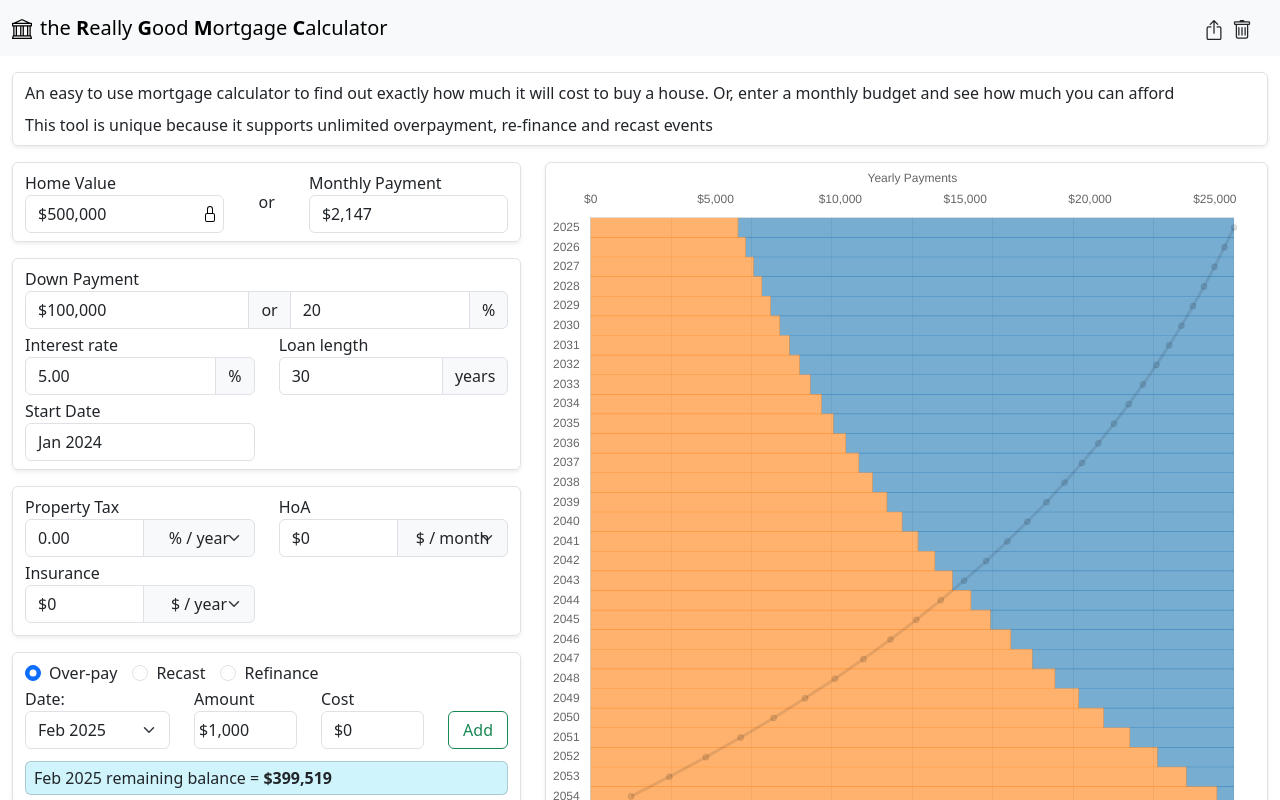
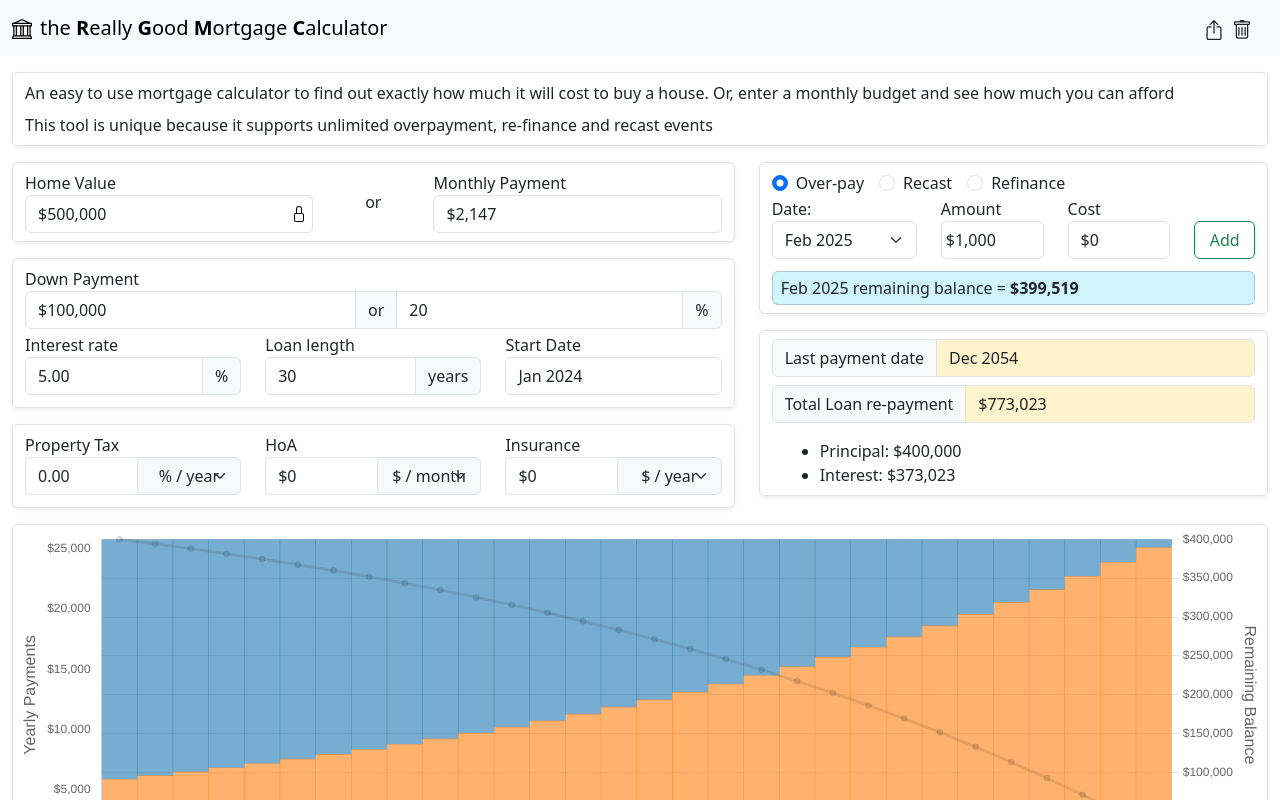
Before and after one commit to 28raining/trgmc, a React (Vite) app: page / in a window 1280 px wide. Shown: the top 800 px of the page. Built offline with nearby package versions, Linux system fonts and the light colour scheme.

Commit message:
making UI improvements after feedback

```diff
--- a/src/App.css
+++ /dev/null
@@ -1,9 +0,0 @@
-html {
-  font-size: 16px;
-  background-color: rgba(250, 250, 250, 1);
-}
-
-.custom-tooltip {
-  --bs-tooltip-bg: var(--bd-violet-bg);
-  --bs-tooltip-color: var(--bs-white);
-}
--- a/src/App.jsx
+++ b/src/App.jsx
@@ -1,5 +1,4 @@
 import { useState } from "react";
-import "./App.css";
 // import { PlusCircle } from "react-bootstrap-icons";
 import LoanForm from "./LoanForm.jsx";
 import { loanMaths, isNumber } from "./loanMaths.js";
@@ -398,8 +397,12 @@ function App() {
           </div>
         </div>
         <div className="row">
+          <div className="col-md-7 col-12">
+            <LoanForm displayState={displayState} valid={valid} flash={flash} updateUserInput={(f, v) => updateUserInput(f, v)} />
+          </div>
           <div className="col-md-5 col-12">
-            <LoanForm displayState={displayState} valid={valid} flash={flash} updateUserInput={(f, v) => updateUserInput(f, v)} />
+            <div className="row">
+              <div className="col-12">
                 <EventsForm
                   loanMonths={loanRes["loanMonths"]}
                   loanEvent={loanEvent}
@@ -413,10 +416,15 @@ function App() {
                   }}
                   monthlyPaymentPerEvent={loanRes["monthlyPaymentPerEvent"]}
                 />
-
+              </div>
+              <div className=" col-12">
                 <LoanStats loanRes={loanRes} userInput={userInput} />
               </div>
-          <div className="col-md-7 col-12">
+            </div>
+          </div>
+        </div>
+        <div className="row">
+          <div className="col-12">
             <LoanPlot
               maxMonthly={Math.max(loanRes["monthlyPayment"])}
               loanRes={loanRes}
--- a/src/LoanForm.jsx
+++ b/src/LoanForm.jsx
@@ -65,6 +65,11 @@ function LoanForm({ displayState, flash, updateUserInput, valid }) {
       if (oldVal === "0" && isNumber(parsedNewVal)) {
         var noLeading0 = parseFloat(parsedNewVal).toString();
       } else noLeading0 = parsedNewVal;
+
+      if (newVal.slice(-1) === "." && noLeading0.slice(-1) !== ".") {
+        noLeading0 = `${noLeading0}.`;
+      }
+
       updateUserInput(name, noLeading0);
     }
   }
@@ -162,7 +167,7 @@ function LoanForm({ displayState, flash, updateUserInput, valid }) {
             </div>
           </div>
           <div className="row">
-            <div className="col-xl-6 col-12">
+            <div className="col-xl-4 col-12">
               <label>Interest rate</label>
               <div className="input-group mb-1">
                 <input
@@ -175,7 +180,7 @@ function LoanForm({ displayState, flash, updateUserInput, valid }) {
                 <span className="input-group-text">%</span>
               </div>
             </div>
-            <div className="col-xl-6 col-12">
+            <div className="col-xl-4 col-12">
               <label>Loan length</label>
               <div className="input-group mb-1">
                 <input
@@ -191,10 +196,8 @@ function LoanForm({ displayState, flash, updateUserInput, valid }) {
                 <span className="input-group-text">years</span>
               </div>
             </div>
-          </div>
 
-          <div className="row">
-            <div className="col-6">
+            <div className="col-4">
               <label>Start Date</label>
               <output type="text" className="form-control" value="may" onClick={() => setShow(true)}>
                 {new Intl.DateTimeFormat("en-US", startDateOptions).format(displayState["startDate"])}
@@ -232,10 +235,10 @@ function LoanForm({ displayState, flash, updateUserInput, valid }) {
         </div>
       </div>
 
-      <div className="row shadow-sm border rounded mb-3 py-2 mx-0">
+      <div className="row shadow-sm border rounded py-2 mx-0">
         <div className="col-12 px-0">
           <div className="row mx-0">
-            <div className="col-xl-6 col-12">
+            <div className="col-xl-4 col-12">
               <label>Property Tax</label>
               <div className="input-group mb-1">
                 <input
@@ -275,7 +278,7 @@ function LoanForm({ displayState, flash, updateUserInput, valid }) {
               </div>
             </div>
 
-            <div className="col-xl-6 col-12">
+            <div className="col-xl-4 col-12">
               <label>HoA</label>
               <div className="input-group mb-1">
                 <input
@@ -311,10 +314,8 @@ function LoanForm({ displayState, flash, updateUserInput, valid }) {
                 <ValidFbComp x={valid["hoa"]} />
               </div>
             </div>
-          </div>
 
-          <div className="row mx-0">
-            <div className="col-xl-6 col-12">
+            <div className="col-xl-4 col-12">
               <label>Insurance</label>
               <div className="input-group mb-1">
                 <input
--- a/src/LoanPlot.jsx
+++ b/src/LoanPlot.jsx
@@ -121,7 +121,7 @@ function LoanPlot({ maxMonthly, loanRes, loanMonths, propertyTax, hoa, insurance
         categoryPercentage: 1.0,
         borderWidth: 0,
         order: 3,
-        xAxisID: "x",
+        yAxisID: "y",
       },
       {
         type: "bar",
@@ -133,14 +133,14 @@ function LoanPlot({ maxMonthly, loanRes, loanMonths, propertyTax, hoa, insurance
         categoryPercentage: 1.0,
         borderWidth: 0,
         order: 2,
-        xAxisID: "x",
+        yAxisID: "y",
       },
       {
         type: "line",
         label: "Remaining Balance",
         data: remainingFiltered,
         order: 1,
-        xAxisID: "x1",
+        yAxisID: "y1",
       },
     ],
   };
@@ -159,18 +159,18 @@ function LoanPlot({ maxMonthly, loanRes, loanMonths, propertyTax, hoa, insurance
         categoryPercentage: 1.0,
         borderWidth: 0,
         order: 4 + i,
-        xAxisID: "x",
+        yAxisID: "y",
       });
     }
   });
 
   var options = {
-    indexAxis: "y",
+    indexAxis: "x",
     maintainAspectRatio: false,
     scales: {
-      x: {
+      y: {
         max: Math.round(maxMonthly),
-        position: "top",
+        position: "left",
         stacked: true,
         grid: { display: false },
         ticks: {
@@ -182,9 +182,16 @@ function LoanPlot({ maxMonthly, loanRes, loanMonths, propertyTax, hoa, insurance
             // return '$' + value;
           },
         },
-        title: { text: yTitle, display: true },
+        title: {
+          text: yTitle,
+          display: true,
+          font: {
+            size: 16,
+          },
+        },
       },
-      x1: {
+      y1: {
+        position: "right",
         ticks: {
           // minRotation: 20,
           // Include a dollar sign in the ticks
@@ -194,10 +201,16 @@ function LoanPlot({ maxMonthly, loanRes, loanMonths, propertyTax, hoa, insurance
             // return '$' + value;
           },
         },
-        title: { text: "Remaining Balance", display: true },
+        title: {
+          text: "Remaining Balance",
+          display: true,
+          font: {
+            size: 16,
+          },
+        },
       },
 
-      y: {
+      x: {
         stacked: true,
         grid: { display: false },
       },
@@ -224,7 +237,7 @@ function LoanPlot({ maxMonthly, loanRes, loanMonths, propertyTax, hoa, insurance
               label += ": ";
             }
             if (context.parsed.y !== null) {
-              label += new Intl.NumberFormat("en-US", { style: "currency", currency: "USD" }).format(context.parsed.x);
+              label += new Intl.NumberFormat("en-US", { style: "currency", currency: "USD" }).format(context.parsed.y);
             }
             return label;
           },
@@ -234,7 +247,7 @@ function LoanPlot({ maxMonthly, loanRes, loanMonths, propertyTax, hoa, insurance
   };
 
   return (
-    <div className="row shadow-sm border rounded mb-3 py-1 mx-0 px-1">
+    <div className="row shadow-sm border rounded mb-3 py-1 mx-0 px-1 mt-3">
       <div className="col-12 px-0">
         <div className="row mx-0">
           <div className="col-12 px-0">
--- a/src/LoanStats.jsx
+++ b/src/LoanStats.jsx
@@ -20,7 +20,7 @@ function LoanStats({ loanRes, userInput }) {
   const thereWereExtraPayments = totalTax > 0 || totalHoA > 0 || totalInsurance > 0 || loanRes["extraPayments"] > 0;
 
   return (
-    <div className="row shadow-sm border rounded py-3 mx-0 mb-3">
+    <div className="row shadow-sm border rounded py-2 mx-0">
       <div className="col-12">
         <div className="row pb-2">
           <div className="col-12">
@@ -60,7 +60,7 @@ function LoanStats({ loanRes, userInput }) {
             </div>
           </div>
         )}
-        <div className="row">
+        <div className="row pt-2">
           <div className="col-12">
             <ul className="ps-5 mb-0">
               <li>Principal: {cashFormat(totalPrincipal)}</li>
--- a/src/index.css
+++ b/src/index.css
@@ -31,7 +31,8 @@
 }
 
 .plotHeight {
-  height: calc(100vh - 110px);
+  /* height: calc(100vh - 110px); */
+  height: 300px;
   max-height: 1000px;
   min-height: 350px;
 }
@@ -71,3 +72,13 @@
   }
   /* … */
 }
+
+html {
+  font-size: 16px;
+  background-color: rgba(250, 250, 250, 1);
+}
+
+.custom-tooltip {
+  --bs-tooltip-bg: var(--bd-violet-bg);
+  --bs-tooltip-color: var(--bs-white);
+}
```
Also changed, not shown: 3 other files (tests, documents, lock files or other folders). Lines whose indentation alone changed are shown as unchanged.
